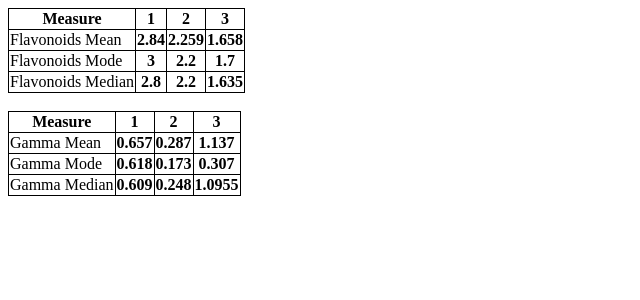
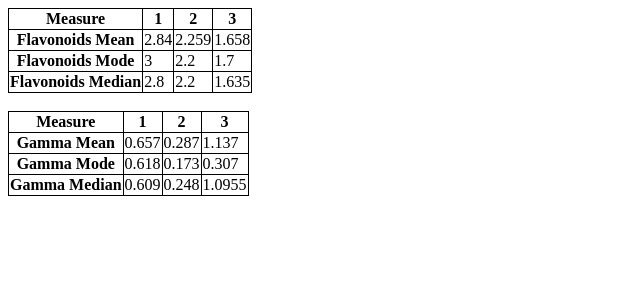
Before and after one commit to ashacekar/analytics-app, a React (Create React App) app: page / in a window 1280 px wide. Shown: the top 300 px of the page, without its empty margins (0-640 px from the left). Built offline with nearby package versions, Linux system fonts and the light colour scheme.

Commit message:
table headers updated

```diff
--- a/src/components/FlavanoidsTable/FlavanoidTable.tsx
+++ b/src/components/FlavanoidsTable/FlavanoidTable.tsx
@@ -11,32 +11,32 @@ export const FlavanoidTable: React.FC<{}> = () => {
     <table>
         <thead>
           <tr>
-            <th>Measure</th>
-             {classNames.map((c)=>{
-                return <th key={c}>{c}</th>
+            <th>{"Measure"}</th>
+             {classNames.map((alcohol)=>{
+                return <th key={alcohol}>{alcohol}</th>
               }
             )}
           </tr>
         </thead>
         <tbody>
         <tr>
-          <td>Flavonoids Mean</td>
-          {meanFlavanoidsList.map((c)=>{
-                return <th key={c}>{c}</th>
+          <th>{"Flavonoids Mean"}</th>
+          {meanFlavanoidsList.map((mean,i)=>{
+                return <td key={classNames[i]+"-mean"}>{mean}</td>
               }
           )}
         </tr>
         <tr>
-          <td>Flavonoids Mode</td>
-          {modeFlavanoidsList.map((c)=>{
-                return <th key={c}>{c}</th>
+          <th>{"Flavonoids Mode"}</th>
+          {modeFlavanoidsList.map((mode,i)=>{
+                return <td key={classNames[i]+"-mode"}>{mode}</td>
               }
           )}
         </tr>
         <tr>
-          <td>Flavonoids Median</td>
-          {medianFlavanoidsList.map((c)=>{
-                return <th key={c}>{c}</th>
+          <th>{"Flavonoids Median"}</th>
+          {medianFlavanoidsList.map((median,i)=>{
+                return <td key={classNames[i]+"-median"}>{median}</td>
               }
           )}
         </tr>
--- a/src/components/GammaTable/GammaTable.tsx
+++ b/src/components/GammaTable/GammaTable.tsx
@@ -11,32 +11,32 @@ export const GammaTable: React.FC<{}> = () => {
     <table>
         <thead>
           <tr>
-            <th>Measure</th>
-            {classNames.map((c)=>{
-                return <th key={c}>{c}</th>
+            <th>{"Measure"}</th>
+            {classNames.map((alcohol)=>{
+                return <th key={alcohol}>{alcohol}</th>
               }
             )}
           </tr>
         </thead>
         <tbody>
         <tr>
-          <td>Gamma Mean</td>
-          {meanGammaList.map((c)=>{
-                return <th key={c}>{c}</th>
+          <th>{"Gamma Mean"}</th>
+          {meanGammaList.map((mean,i)=>{
+                return <td key={classNames[i]+"-mean"}>{mean}</td>
               }
           )}
         </tr>
         <tr>
-          <td>Gamma Mode</td>
-          {modeGammaList.map((c)=>{
-                return <th key={c}>{c}</th>
+          <th>{"Gamma Mode"}</th>
+          {modeGammaList.map((mode,i)=>{
+                return <td key={classNames[i]+"-mode"}>{mode}</td>
               }
           )}
         </tr>
         <tr>
-          <td>Gamma Median</td>
-          {medianGammaList.map((c)=>{
-                return <th key={c}>{c}</th>
+          <th>{"Gamma Median"}</th>
+          {medianGammaList.map((median,i)=>{
+                return <td key={classNames[i]+"-median"}>{median}</td>
               }
           )}
         </tr>
```
Also changed, not shown: public/flavanoids-table.png, public/gamma-table.png.
